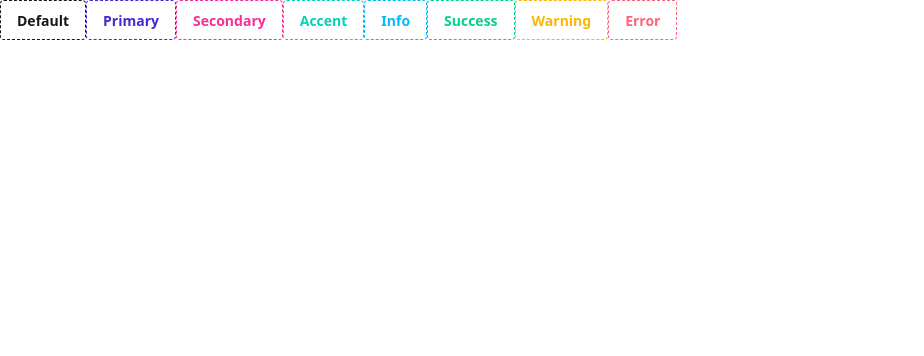
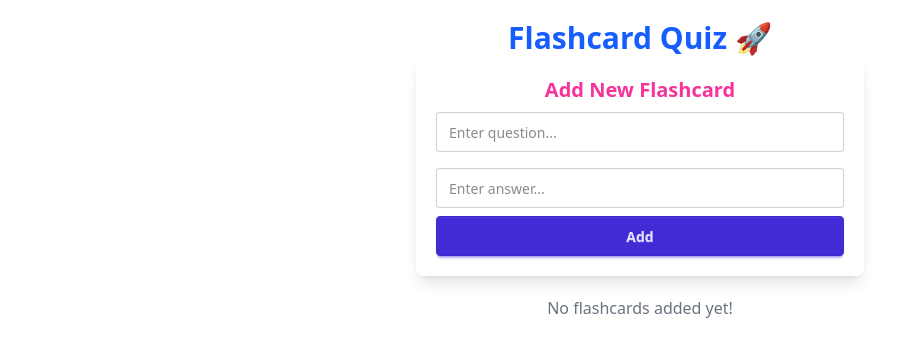
Before and after one commit to TanushreeMohanty/QuizDeck, a React (Vite) app: page / in a window 1280 px wide. Shown: the top 356 px of the page, without its empty margins (0-924 px from the left). Built offline with nearby package versions, Linux system fonts and the light colour scheme.

Commit message:
Create, Edit, Delete, and Organize Flashcards

```diff
--- a/package.json
+++ b/package.json
@@ -14,6 +14,7 @@
     "daisyui": "^5.0.6",
     "react": "^19.0.0",
     "react-dom": "^19.0.0",
+    "swiper": "^11.2.5",
     "tailwindcss": "^4.0.14"
   },
   "devDependencies": {
--- a/src/App.jsx
+++ b/src/App.jsx
@@ -1,18 +1,32 @@
+import { useState } from "react";
+import FlashcardForm from "./components/FlashcardForm";
+import FlashcardList from "./components/FlashcardList";
 
-function App() {
+export default function App() {
+  const [flashcards, setFlashcards] = useState([]);
+  const [editingFlashcard, setEditingFlashcard] = useState(null);
+
+  const addOrUpdateFlashcard = (newFlashcard) => {
+    setFlashcards((prev) =>
+      prev.some((fc) => fc.id === newFlashcard.id)
+        ? prev.map((fc) => (fc.id === newFlashcard.id ? newFlashcard : fc))
+        : [...prev, newFlashcard]
+    );
+  };
+
+  const deleteFlashcard = (id) => {
+    setFlashcards(flashcards.filter((flashcard) => flashcard.id !== id));
+  };
+
+  const editFlashcard = (flashcard) => {
+    setEditingFlashcard(flashcard);
+  };
 
   return (
-    <>
-    <button className="btn btn-dash">Default</button>
-<button className="btn btn-dash btn-primary">Primary</button>
-<button className="btn btn-dash btn-secondary">Secondary</button>
-<button className="btn btn-dash btn-accent">Accent</button>
-<button className="btn btn-dash btn-info">Info</button>
-<button className="btn btn-dash btn-success">Success</button>
-<button className="btn btn-dash btn-warning">Warning</button>
-<button className="btn btn-dash btn-error">Error</button>
-    </>
-  )
+    <div className="container mx-auto p-5">
+      <h1 className="text-3xl font-bold text-center text-blue-600">Flashcard Quiz 🚀</h1>
+      <FlashcardForm onSave={addOrUpdateFlashcard} editingFlashcard={editingFlashcard} setEditingFlashcard={setEditingFlashcard} />
+      <FlashcardList flashcards={flashcards} onEdit={editFlashcard} onDelete={deleteFlashcard} />
+    </div>
+  );
 }
-
-export default App
--- /dev/null
+++ b/src/components/Flashcard.jsx
@@ -0,0 +1,20 @@
+import { useState } from "react";
+
+export default function Flashcard({ flashcard, onEdit, onDelete }) {
+  const [flipped, setFlipped] = useState(false);
+
+  return (
+    <div
+      className="card bg-white shadow-lg p-5 rounded-lg cursor-pointer w-60 "
+      onClick={() => setFlipped(!flipped)}
+    >
+      <h3 className="text-lg font-semibold text-center text-black">
+        {flipped ? flashcard.answer : flashcard.question}
+      </h3>
+      <div className="flex justify-between mt-3">
+        <button className="btn btn-sm btn-primary" onClick={() => onEdit(flashcard)}>Edit</button>
+        <button className="btn btn-sm btn-error" onClick={() => onDelete(flashcard.id)}>Delete</button>
+      </div>
+    </div>
+  );
+}
--- /dev/null
+++ b/src/components/FlashcardForm.jsx
@@ -0,0 +1,41 @@
+import { useState } from "react";
+
+export default function FlashcardForm({ onSave, editingFlashcard, setEditingFlashcard }) {
+  const [question, setQuestion] = useState(editingFlashcard?.question || "");
+  const [answer, setAnswer] = useState(editingFlashcard?.answer || "");
+
+  const handleSubmit = (e) => {
+    e.preventDefault();
+    if (!question || !answer) return;
+
+    onSave({ id: editingFlashcard?.id || Date.now(), question, answer });
+    setQuestion("");
+    setAnswer("");
+    setEditingFlashcard(null);
+  };
+
+  return (
+    <form onSubmit={handleSubmit} className="card bg-white p-5 shadow-lg max-w-md mx-auto">
+      <h2 className="text-xl font-semibold text-center text-pink-500">
+        {editingFlashcard ? "Edit Flashcard" : "Add New Flashcard"}
+      </h2>
+      <input
+        type="text"
+        placeholder="Enter question..."
+        className="input input-bordered w-full my-2"
+        value={question}
+        onChange={(e) => setQuestion(e.target.value)}
+      />
+      <input
+        type="text"
+        placeholder="Enter answer..."
+        className="input input-bordered w-full my-2"
+        value={answer}
+        onChange={(e) => setAnswer(e.target.value)}
+      />
+      <button type="submit" className="btn btn-primary w-full">
+        {editingFlashcard ? "Update" : "Add"}
+      </button>
+    </form>
+  );
+}
--- /dev/null
+++ b/src/components/FlashcardList.jsx
@@ -0,0 +1,15 @@
+import Flashcard from "./Flashcard";
+
+export default function FlashcardList({ flashcards, onEdit, onDelete }) {
+  return (
+    <div className="flex flex-wrap gap-5 justify-center mt-5">
+      {flashcards.length > 0 ? (
+        flashcards.map((flashcard) => (
+          <Flashcard key={flashcard.id} flashcard={flashcard} onEdit={onEdit} onDelete={onDelete} />
+        ))
+      ) : (
+        <p className="text-center text-gray-500 w-full">No flashcards added yet!</p>
+      )}
+    </div>
+  );
+}
```
Also changed, not shown: 2 other files (tests, documents, lock files or other folders).
